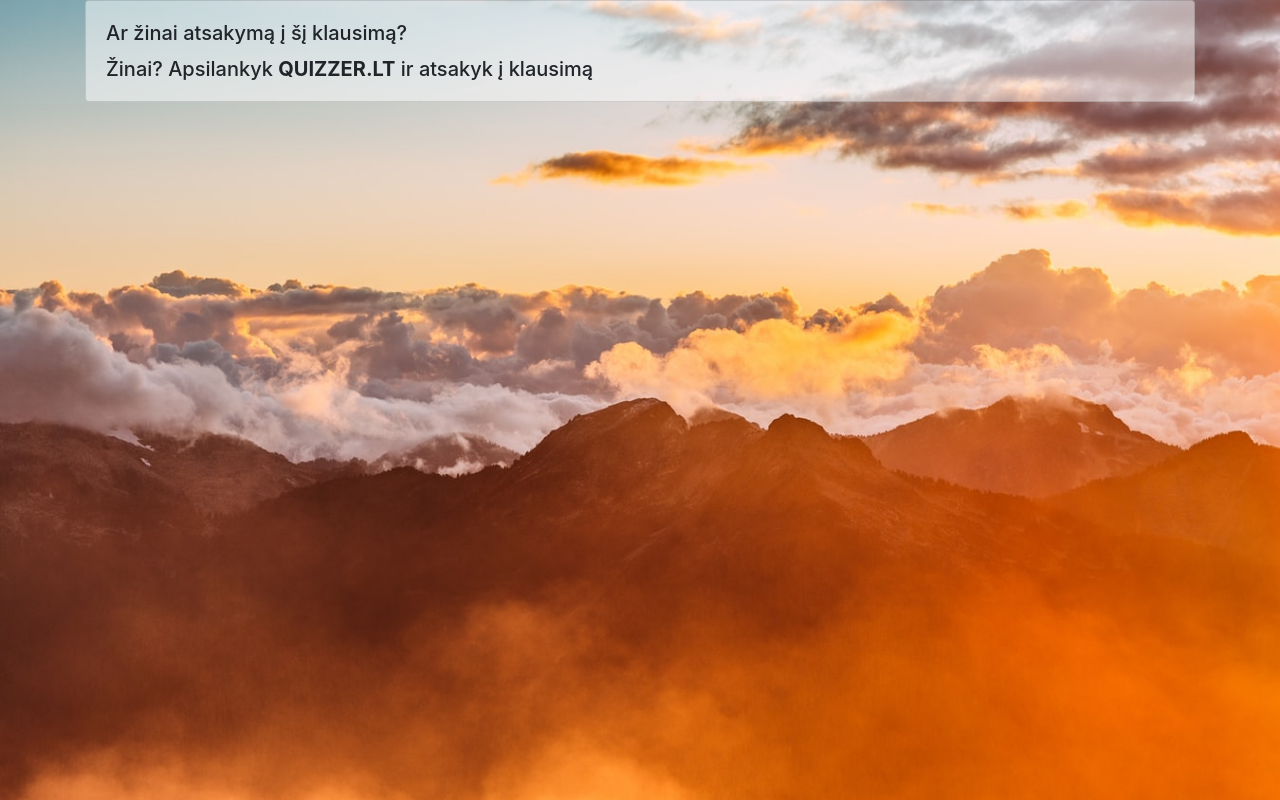
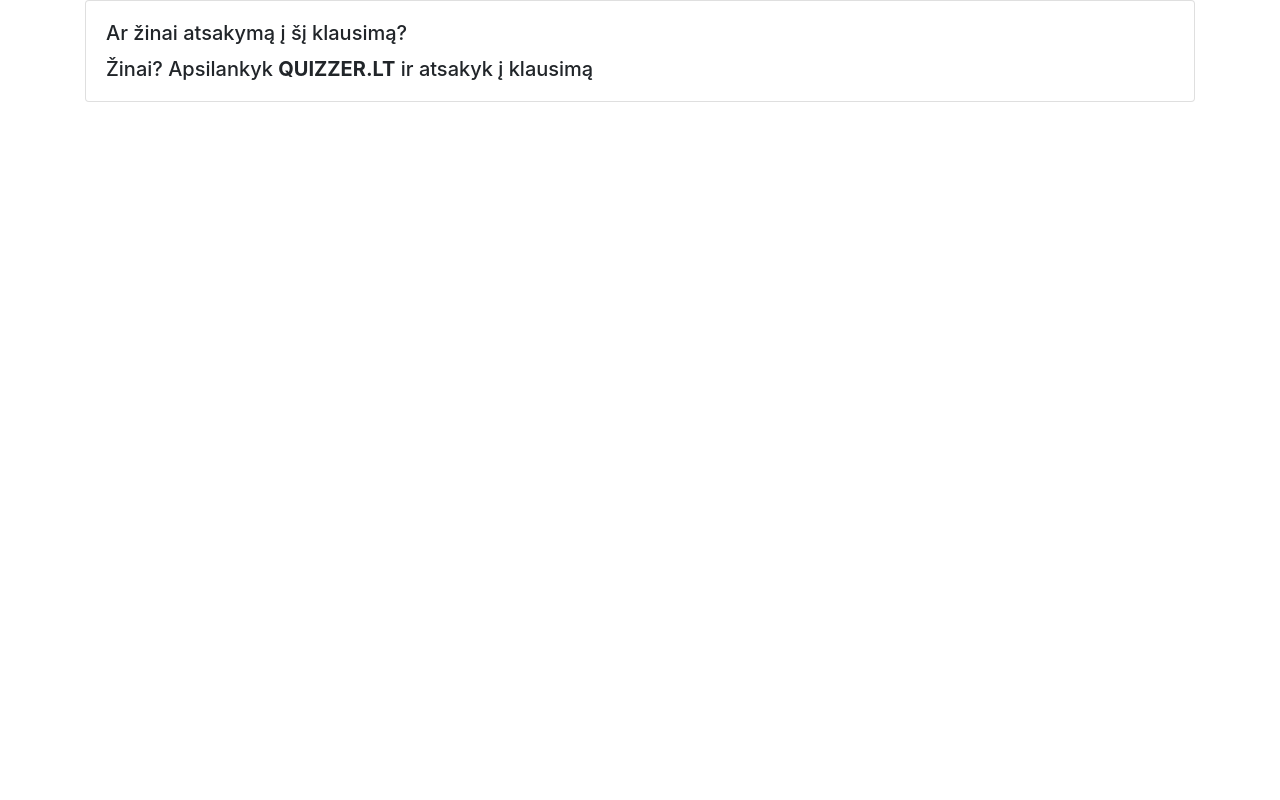
Before and after one commit to Tortonas/The-Quizzer, a Symfony app: template templates/ad/index.html.twig in a window 1280 px wide. Run offline with Twig, Linux system fonts and the light colour scheme; the template is opened without the code that fills it, so the values that code supplies are empty; some libraries are stand-ins or nearby versions.

Commit message:
Made ad transparent

```diff
--- a/templates/ad/index.html.twig
+++ b/templates/ad/index.html.twig
@@ -10,14 +10,7 @@
     <link rel="stylesheet" href="https://maxcdn.bootstrapcdn.com/bootstrap/4.0.0/css/bootstrap.min.css" integrity="sha384-Gn5384xqQ1aoWXA+058RXPxPg6fy4IWvTNh0E263XmFcJlSAwiGgFAW/dAiS6JXm" crossorigin="anonymous">
     <link rel="stylesheet" href="{{ asset('style/stylesheet.css') }}">
     <style>
-        body {
-            background: url({{ asset('img/background.jpg') }}) no-repeat center center fixed;
-            -webkit-background-size: cover;
-            -moz-background-size: cover;
-            background-size: cover;
-            -o-background-size: cover;
-            height: 100vh;
-        }
+        body { background-color: rgba(0, 0, 0, 0); margin: 0px auto; overflow: hidden; }
     </style>
     <title>{% block title %}Quizzer.lt{% endblock %}</title>
 </head>
```
